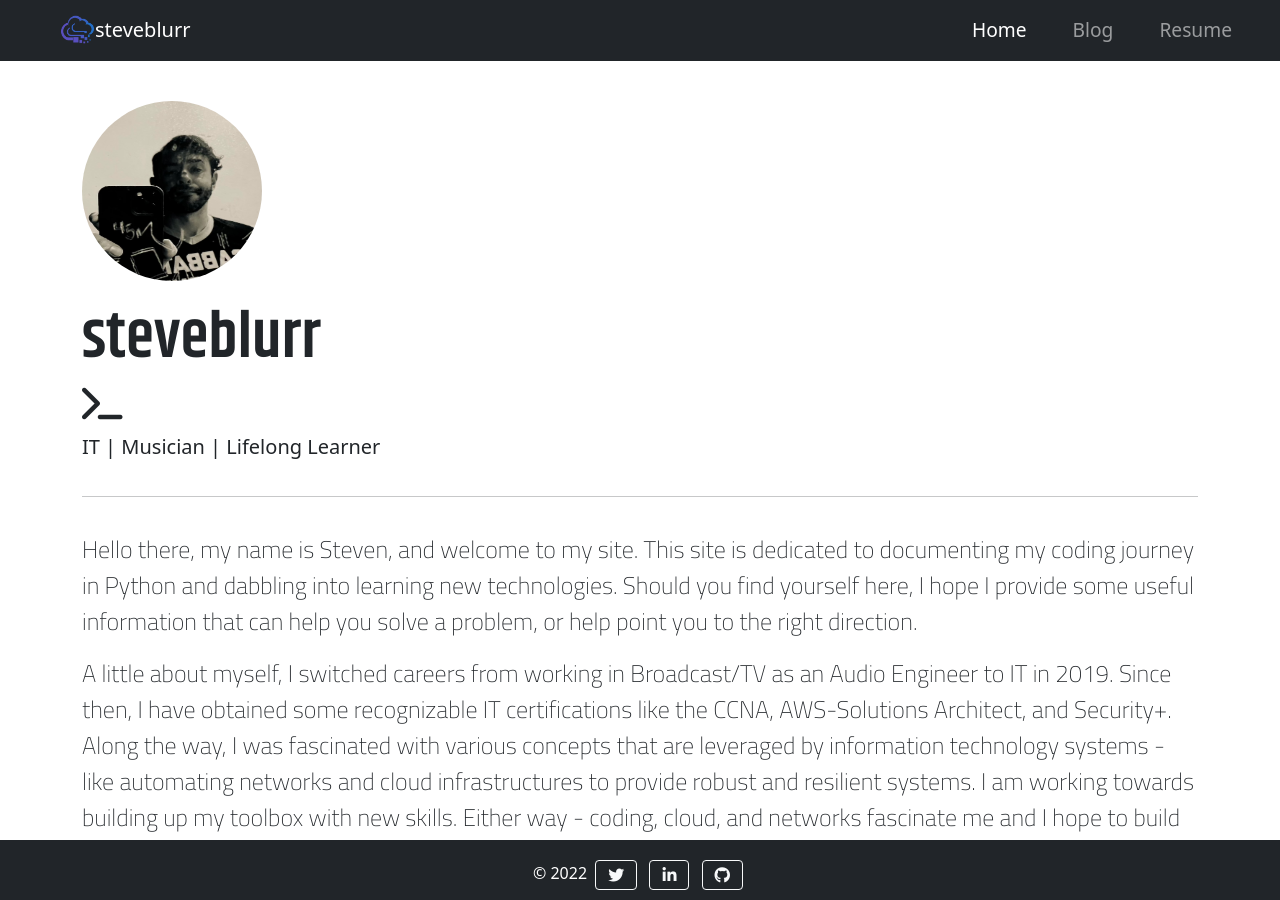
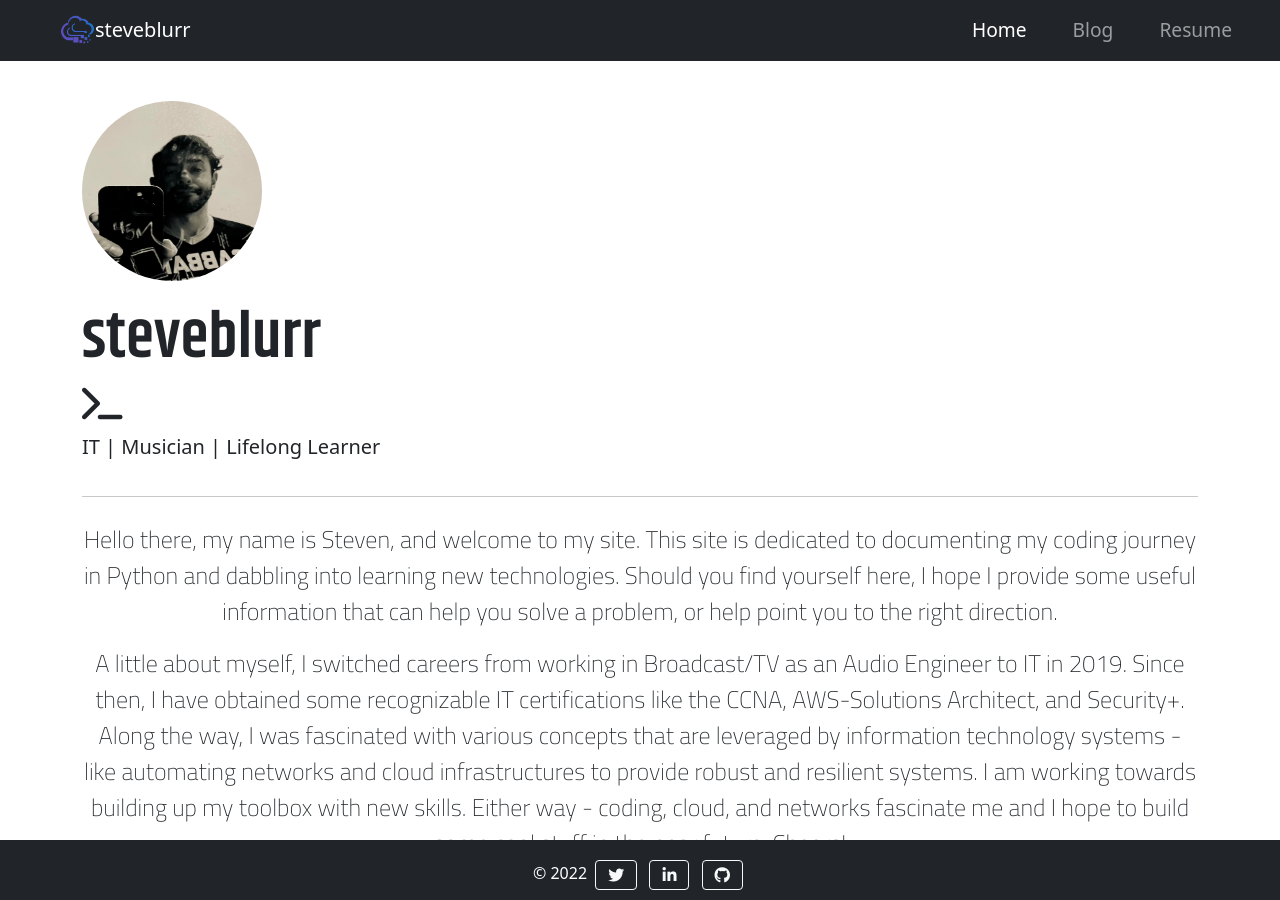
Before and after one commit to steveblurr/spazztictreeprotocol.com, a Jekyll site: the page built from index.markdown, in a window 1280 px wide. Built offline with Jekyll 4.4.1, drawn with Linux system fonts in a browser that asks for light colours; nearby versions of some CDN libraries; some web fonts are replaced.

Commit message:
Update index.markdown

```diff
--- a/index.markdown
+++ b/index.markdown
@@ -17,7 +17,7 @@ permalink: /
             <p class="index-title lead">IT | Musician | Lifelong Learner</p>
             <hr class="index-hr my-4">
       </div>
-      <div class="intro-div container-md container-sm">
+      <div class="index-intro-summary container-md container-sm">
 
               <p class="index-intro"> Hello there, my name is Steven, and welcome to my site. This site is dedicated to documenting my coding journey in Python and dabbling into learning new technologies. Should you find yourself here, I hope I provide some useful information that can help you solve a problem, or help point you to the right direction.</p>
               <p class="index-intro">A little about myself, I switched careers from working in Broadcast/TV as an Audio Engineer to IT in 2019. Since then, I have obtained some recognizable IT certifications like the CCNA, AWS-Solutions Architect, and Security+. Along the way, I was fascinated with various concepts that are leveraged by information technology systems - like automating networks and cloud infrastructures to provide robust and resilient systems. I am working towards building up my toolbox with new skills. Either way - coding, cloud, and networks fascinate me and I hope to build some cool stuff in the near future. Cheers! </p>
```
